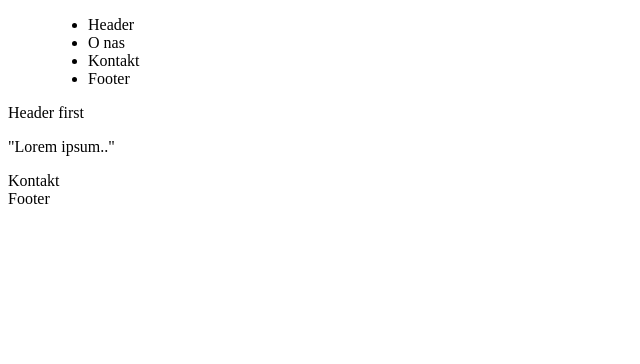
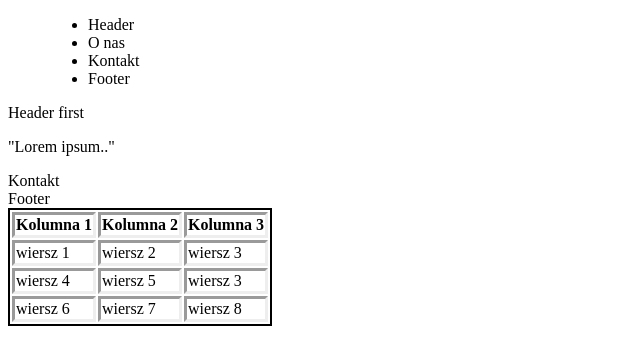
Before and after one commit to k3mor/html-start-prework, a plain HTML site: page zad14/index.html in a window 1280 px wide. Shown: the whole page, without its empty margins (0-640 px from the left). Drawn offline with Linux system fonts and the light colour scheme.

Commit message:
Zadanie 15 - tabele 1

```diff
--- a/zad14/index.html
+++ b/zad14/index.html
@@ -31,5 +31,26 @@
     <section id="kontakt">Kontakt</section>
     <!-- Footer section -->
     <footer id="footer">Footer</footer>
+    <!-- Zad. 15 -->
+    <table>
+        <th>Kolumna 1</th>
+        <th>Kolumna 2</th>
+        <th>Kolumna 3</th>
+        <tr>
+            <td>wiersz 1</td>
+            <td>wiersz 2</td>
+            <td>wiersz 3</td>
+        </tr>
+        <tr>
+            <td>wiersz 4</td>
+            <td>wiersz 5</td>
+            <td>wiersz 3</td>
+        </tr>
+        <tr>
+            <td>wiersz 6</td>
+            <td>wiersz 7</td>
+            <td>wiersz 8</td>
+        </tr>
+    </table>
 </body>
 </html>
```
